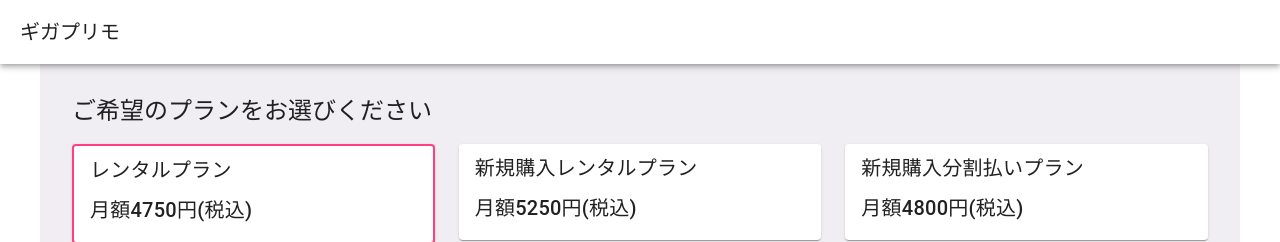
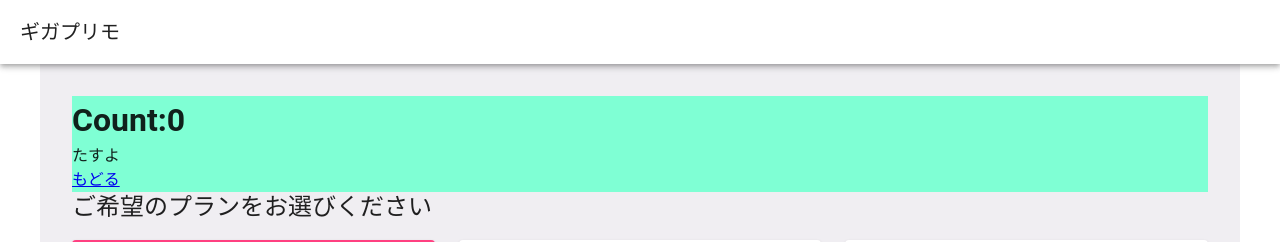
Before and after one commit to yukun1120/nuxt-go, a Nuxt app in the folder packages/app/: page /ec/plan in a window 1280 px wide. Shown: the top 242 px of the page. Built offline with nearby package versions, Linux system fonts and the light colour scheme.

Commit message:
pinia実装テスト

```diff
--- a/packages/app/pages/ec/customer.vue
+++ b/packages/app/pages/ec/customer.vue
@@ -1,5 +1,11 @@
 <template>
     <v-container style="height: calc(100vh - 64px); overflow-y: auto;">
+        <div style="background-color: aqua;">
+            <nuxt-link to="/ec/plan"> 戻る </nuxt-link>
+            <!-- <nuxt-link to="/contentList"> 再描画ページへとぶ </nuxt-link>
+            <nuxt-link to="/pinia"> 永続化実験用カウンターアプリへ飛ぶ </nuxt-link> -->
+            <p>persistedState　ぼたんをおしました : {{ counter.count }}回</p>
+        </div>
       <h1 class="text-h5 mb-4">お客様情報の登録をお願いいたします</h1>
       <p class="text-caption mb-4">※は必須項目となります</p>
 
@@ -177,6 +183,9 @@
 
   <script setup lang="ts">
   import { ref, reactive } from 'vue'
+  import { useCounterStore } from '~/stores/ec';
+
+  const counter = useCounterStore();
 
   const valid = ref(false)
 
--- a/packages/app/pages/ec/plan.vue
+++ b/packages/app/pages/ec/plan.vue
@@ -1,20 +1,29 @@
 <script setup lang="ts">
 import {ref,computed} from 'vue'
+import { useCounterStore } from '~/stores/ec';
+
 
 definePageMeta({
   layout: 'ec-layout'
 })
 
+// piniaテスト
+const counterStore = useCounterStore();
+const { increment } = counterStore;
+const { count } = storeToRefs(counterStore);
+
+
 interface Plan {
+  planId: number,
   name: string
   price: number
 }
 
 
 const plans = ref<Plan[]>([
-  {name: "レンタルプラン", price: 4750},
-  { name: '新規購入レンタルプラン', price: 5250 },
-  { name: '新規購入分割払いプラン', price: 4800 },
+  { planId:1, name: "レンタルプラン", price: 4750},
+  { planId:2, name: '新規購入レンタルプラン', price: 5250 },
+  { planId:3, name: '新規購入分割払いプラン', price: 4800 },
 ])
 
 const selectedPlan = ref(0)
@@ -40,6 +49,14 @@
 
 <template>
   <v-container style="height: calc(100vh - 64px); overflow-y: auto;">
+    <!-- piniaテスト -->
+    <div style="background-color: aquamarine;">
+      <h1>Count:{{ count }}</h1>
+      <button @click="increment">たすよ</button>
+      <br />
+      <nuxt-link to="/">もどる</nuxt-link>
+    </div>
+    <!-- piniaテスト -->
     <h1 class="text-h5 mb-4">ご希望のプランをお選びください</h1>
     <v-row>
       <v-col cols="12" sm="4" v-for="(plan, index) in plans" :key="index">
--- /dev/null
+++ b/packages/app/stores/ec.ts
@@ -0,0 +1,37 @@
+import {defineStore } from 'pinia'
+
+interface counter {
+    count: number,
+}
+
+export const useCounterStore = defineStore('counter', {
+    state: (): counter => ({ count: 0 }),
+    getters: {
+      doubleCount: (state) => state.count * 2,
+    },
+    actions: {
+      increment() {
+        this.count++
+      },
+    },
+})
+
+
+// interface planStore {
+//     planId: number,
+//     name: string,
+//     price: number,
+// }
+
+// export const usePlanSelectStore = defineStore('counter', {
+//   state: (): planStore => ({
+//     planId: 1,
+//     name: "レンタルプラン",
+//     price: 4750
+//   }),
+//   actions: {
+//     increment() {
+//       this.planId++
+//     },
+//   },
+// })
```
